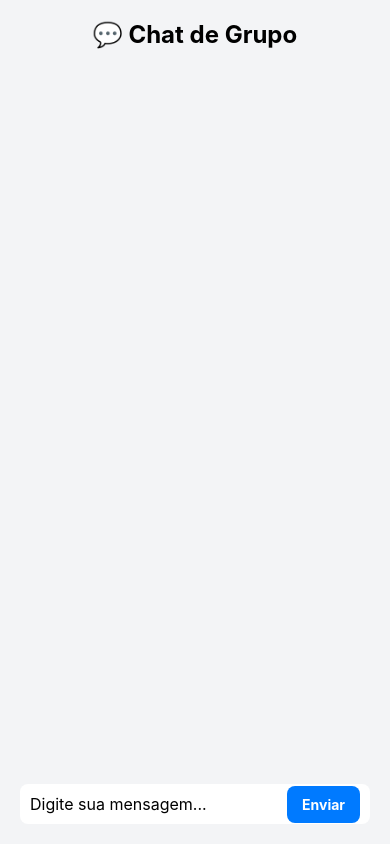
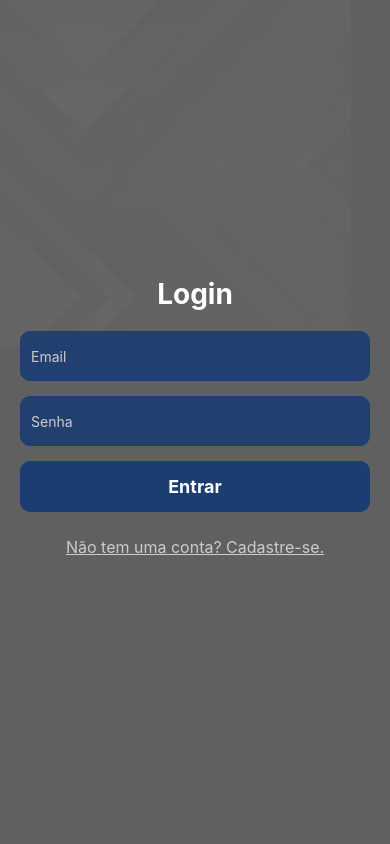
Before and after one commit to CibelySantos/appnew, a React Native app: screen /Chat in a window 390 px wide. Built offline with nearby package versions, Linux system fonts and the light colour scheme; no server answers.

Commit message:
commit g

```diff
--- a/src/screens/chatScreen.js
+++ b/src/screens/chatScreen.js
@@ -1,29 +1,16 @@
-// ChatApp.js
-import React, { useState, useEffect, useRef } from 'react';
-import { View, Text, TextInput, FlatList, TouchableOpacity, StyleSheet, Alert } from 'react-native';
+import React, { useState, useRef } from 'react';
+import { View, Text, TextInput, FlatList, TouchableOpacity, StyleSheet } from 'react-native';
 
 export default function ChatScreen() {
   const [messages, setMessages] = useState([
-    { id: '1', text: 'E aí! Tudo certo?', sender: 'bot' },
+    { id: '1', text: 'E aí! Tudo certo?', sender: 'João', senderId: 'joao123' },
+    { id: '2', text: 'Tudo sim! E você?', sender: 'Maria', senderId: 'maria456' },
   ]);
   const [input, setInput] = useState('');
-  const [newMessageAlert, setNewMessageAlert] = useState(false);
   const flatListRef = useRef(null);
 
-  // Simular recebimento de mensagem a cada 10s
-  useEffect(() => {
-    const interval = setInterval(() => {
-      const newBotMessage = {
-        id: String(Date.now()),
-        text: 'Mensagem automática recebida! 📩',
-        sender: 'bot',
-      };
-      setMessages(prev => [...prev, newBotMessage]);
-      setNewMessageAlert(true);
-    }, 10000); // a cada 10 segundos
-
-    return () => clearInterval(interval);
-  }, []);
+  // Usuário atual (quem tá usando o app)
+  const currentUser = { id: 'user123', name: 'Você' };
 
   const sendMessage = () => {
     if (!input.trim()) return;
@@ -31,28 +18,28 @@ export default function ChatScreen() {
     const newMessage = {
       id: String(Date.now()),
       text: input,
-      sender: 'user',
+      sender: currentUser.name,
+      senderId: currentUser.id,
     };
 
     setMessages(prev => [...prev, newMessage]);
     setInput('');
-    setNewMessageAlert(false); // apagamos alerta ao enviar
     flatListRef.current?.scrollToEnd({ animated: true });
   };
 
   const renderItem = ({ item }) => (
-    <View style={[styles.message, item.sender === 'user' ? styles.user : styles.bot]}>
+    <View style={[
+      styles.message,
+      item.senderId === currentUser.id ? styles.user : styles.other
+    ]}>
+      <Text style={styles.senderName}>{item.sender}</Text>
       <Text style={styles.messageText}>{item.text}</Text>
     </View>
   );
 
   return (
     <View style={styles.container}>
-      <Text style={styles.title}>💬 ChatApp</Text>
-
-      {newMessageAlert && (
-        <Text style={styles.alertText}>🔔 Nova mensagem recebida!</Text>
-      )}
+      <Text style={styles.title}>💬 Chat de Grupo</Text>
 
       <FlatList
         data={messages}
@@ -93,11 +80,17 @@ const styles = StyleSheet.create({
     backgroundColor: '#DCF8C6',
     alignSelf: 'flex-end',
   },
-  bot: {
+  other: {
     backgroundColor: '#E2E3E5',
     alignSelf: 'flex-start',
   },
   messageText: { fontSize: 16 },
+  senderName: {
+    fontSize: 12,
+    fontWeight: 'bold',
+    color: '#555',
+    marginBottom: 2,
+  },
   inputArea: {
     flexDirection: 'row',
     alignItems: 'center',
@@ -115,10 +108,4 @@ const styles = StyleSheet.create({
     marginLeft: 5,
   },
   sendText: { color: '#fff', fontWeight: 'bold' },
-  alertText: {
-    textAlign: 'center',
-    color: 'red',
-    fontWeight: 'bold',
-    marginBottom: 5,
-  },
 });
--- a/src/screens/realizarLogin.js
+++ b/src/screens/realizarLogin.js
@@ -1,124 +1,116 @@
-import React, { useState, useEffect, useRef } from 'react';
-import { View, Text, TextInput, FlatList, TouchableOpacity, StyleSheet } from 'react-native';
-import { getAuth, onAuthStateChanged } from 'firebase/auth';
+// Cibely Cristiny dos Santos
+
+import React, { useState } from 'react';
+import { View, Text, TextInput, TouchableOpacity, StyleSheet, ImageBackground } from 'react-native';
+import { getAuth, signInWithEmailAndPassword } from 'firebase/auth';
 import app from '../../firebaseConfig';
 
-export default function ChatScreen() {
-  const [messages, setMessages] = useState([]);
-  const [input, setInput] = useState('');
-  const [user, setUser] = useState(null);
-  const flatListRef = useRef(null);
+const backgroundImage = require('../assets/fundoBranco.png');
 
-  useEffect(() => {
-    const auth = getAuth(app);
-    const unsubscribe = onAuthStateChanged(auth, (currentUser) => {
-      if (currentUser) {
-        setUser({
-          id: currentUser.uid,
-          name: currentUser.displayName || currentUser.email,
-        });
-      }
-    });
+const RealizarLogin = ({ navigation }) => {
+    const [email, setEmail] = useState('');
+    const [password, setPassword] = useState('');
 
-    return () => unsubscribe();
-  }, []);
-
-  const sendMessage = () => {
-    if (!input.trim() || !user) return;
-
-    const newMessage = {
-      id: String(Date.now()),
-      text: input,
-      sender: user.name,
-      senderId: user.id,
+    const tentarLogar = () => {
+        const auth = getAuth(app);
+        signInWithEmailAndPassword(auth, email, password)
+            .then(() => {
+                navigation.navigate('PaginaPrincipal');
+            })
+            .catch((error) => {
+                console.error('Falha no login:', error.message);
+            });
     };
 
-    setMessages((prev) => [...prev, newMessage]);
-    setInput('');
-    flatListRef.current?.scrollToEnd({ animated: true });
-  };
+    return (
+        <ImageBackground source={backgroundImage} style={styles.background}>
+            <View style={styles.container}>
+                <Text style={styles.title}>Login</Text>
+                <TextInput
+                    style={styles.input}
+                    placeholder="Email"
+                    placeholderTextColor="#ccc"
+                    value={email}
+                    onChangeText={setEmail}
+                    keyboardType="email-address"
+                    autoCapitalize="none"
+                />
+                <TextInput
+                    style={styles.input}
+                    placeholder="Senha"
+                    placeholderTextColor="#ccc"
+                    value={password}
+                    onChangeText={setPassword}
+                    secureTextEntry
+                />
+                <TouchableOpacity style={styles.button} onPress={tentarLogar}>
+                    <Text style={styles.buttonText}>Entrar</Text>
+                </TouchableOpacity>
 
-  const renderItem = ({ item }) => (
-    <View
-      style={[
-        styles.message,
-        item.senderId === user?.id ? styles.user : styles.other,
-      ]}
-    >
-      <Text style={styles.senderName}>{item.sender}</Text>
-      <Text style={styles.messageText}>{item.text}</Text>
-    </View>
-  );
-
-  return (
-    <View style={styles.container}>
-      <Text style={styles.title}>💬 Chat de Grupo</Text>
-
-      <FlatList
-        data={messages}
-        keyExtractor={(item) => item.id}
-        renderItem={renderItem}
-        ref={flatListRef}
-        onContentSizeChange={() => flatListRef.current?.scrollToEnd({ animated: true })}
-        onLayout={() => flatListRef.current?.scrollToEnd({ animated: true })}
-        style={styles.chatBox}
-      />
-
-      <View style={styles.inputArea}>
-        <TextInput
-          style={styles.input}
-          placeholder="Digite sua mensagem..."
-          value={input}
-          onChangeText={setInput}
-        />
-        <TouchableOpacity style={styles.sendButton} onPress={sendMessage}>
-          <Text style={styles.sendText}>Enviar</Text>
-        </TouchableOpacity>
-      </View>
-    </View>
-  );
-}
+                <TouchableOpacity
+                    style={styles.buttonSecondary}
+                    onPress={() => navigation.navigate('CadastroUsuario')}
+                    activeOpacity={0.7}
+                >
+                    <Text style={styles.buttonSecondaryText}>Não tem uma conta? Cadastre-se.</Text>
+                </TouchableOpacity>
+            </View>
+        </ImageBackground>
+    );
+};
 
 const styles = StyleSheet.create({
-  container: { flex: 1, padding: 20, backgroundColor: '#F3F4F6' },
-  title: { fontSize: 24, fontWeight: 'bold', marginBottom: 10, textAlign: 'center' },
-  chatBox: { flex: 1, marginBottom: 10 },
-  message: {
-    padding: 10,
-    marginVertical: 4,
-    borderRadius: 10,
-    maxWidth: '75%',
-  },
-  user: {
-    backgroundColor: '#DCF8C6',
-    alignSelf: 'flex-end',
-  },
-  other: {
-    backgroundColor: '#E2E3E5',
-    alignSelf: 'flex-start',
-  },
-  messageText: { fontSize: 16 },
-  senderName: {
-    fontSize: 12,
-    fontWeight: 'bold',
-    color: '#555',
-    marginBottom: 2,
-  },
-  inputArea: {
-    flexDirection: 'row',
-    alignItems: 'center',
-    backgroundColor: '#fff',
-    borderRadius: 8,
-    paddingHorizontal: 10,
-    elevation: 2,
-  },
-  input: { flex: 1, paddingVertical: 10, fontSize: 16 },
-  sendButton: {
-    paddingVertical: 10,
-    paddingHorizontal: 15,
-    backgroundColor: '#007AFF',
-    borderRadius: 8,
-    marginLeft: 5,
-  },
-  sendText: { color: '#fff', fontWeight: 'bold' },
+    background: {
+        flex: 1,
+        resizeMode: 'cover',
+        justifyContent: 'center',
+    },
+    container: {
+        flex: 1,
+        justifyContent: 'center',
+        alignItems: 'center',
+        padding: 20,
+        backgroundColor: 'rgba(0, 0, 0, 0.6)',
+    },
+    title: {
+        fontSize: 28,
+        fontWeight: 'bold',
+        color: 'white',
+        marginBottom: 20,
+    },
+    input: {
+        width: '100%',
+        height: 50,
+        borderWidth: 1,
+        borderColor: '#1c3d72',
+        borderRadius: 10,
+        marginBottom: 15,
+        paddingLeft: 10,
+        color: 'white',
+        backgroundColor: 'rgba(28, 61, 114, 0.9)',
+    },
+    button: {
+        backgroundColor: '#1c3d72',
+        padding: 15,
+        borderRadius: 10,
+        width: '100%',
+        alignItems: 'center',
+    },
+    buttonText: {
+        color: 'white',
+        fontSize: 18,
+        fontWeight: 'bold',
+    },
+    buttonSecondary: {
+        marginTop: 15,
+        padding: 10,
+        alignItems: 'center',
+    },
+    buttonSecondaryText: {
+        color: '#ccc',
+        fontSize: 16,
+        textDecorationLine: 'underline',
+    },
 });
+
+export default RealizarLogin;
```
